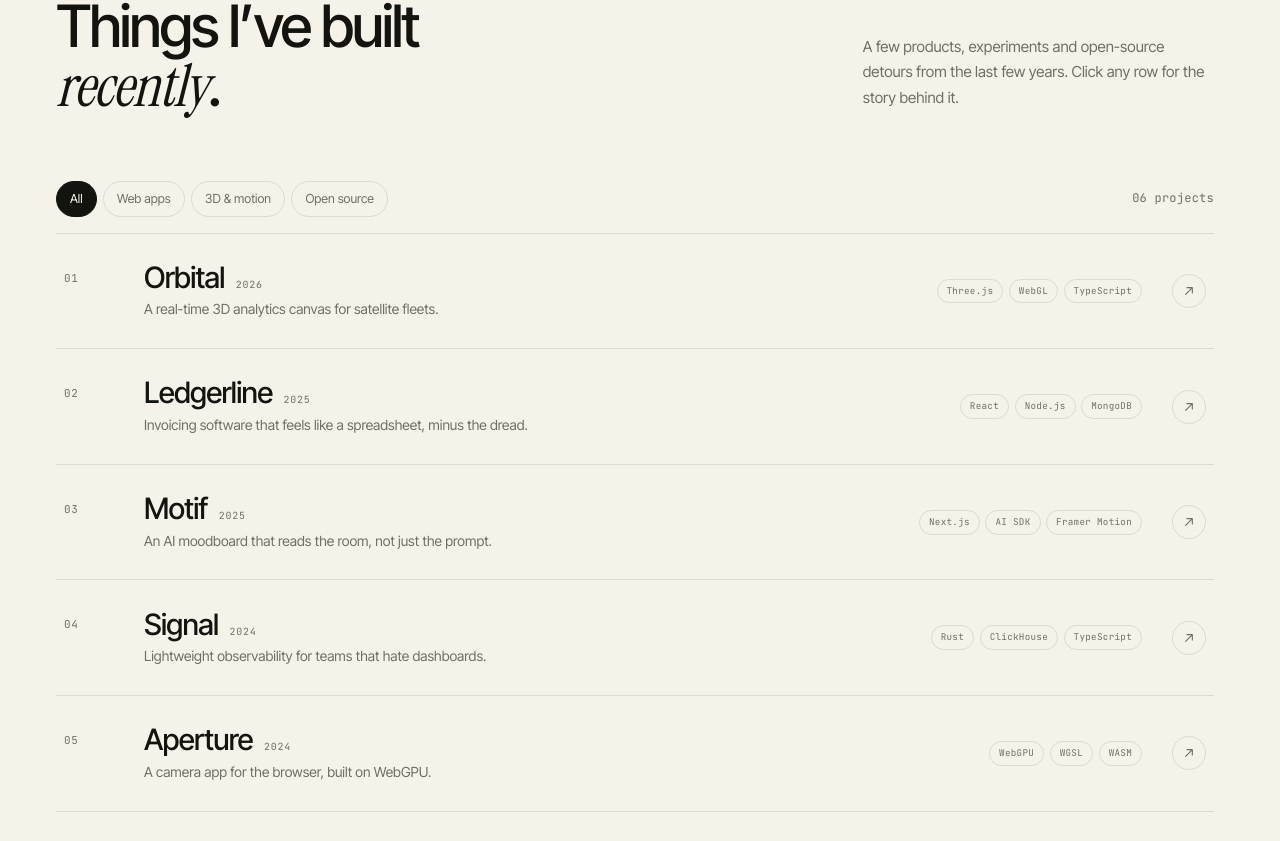
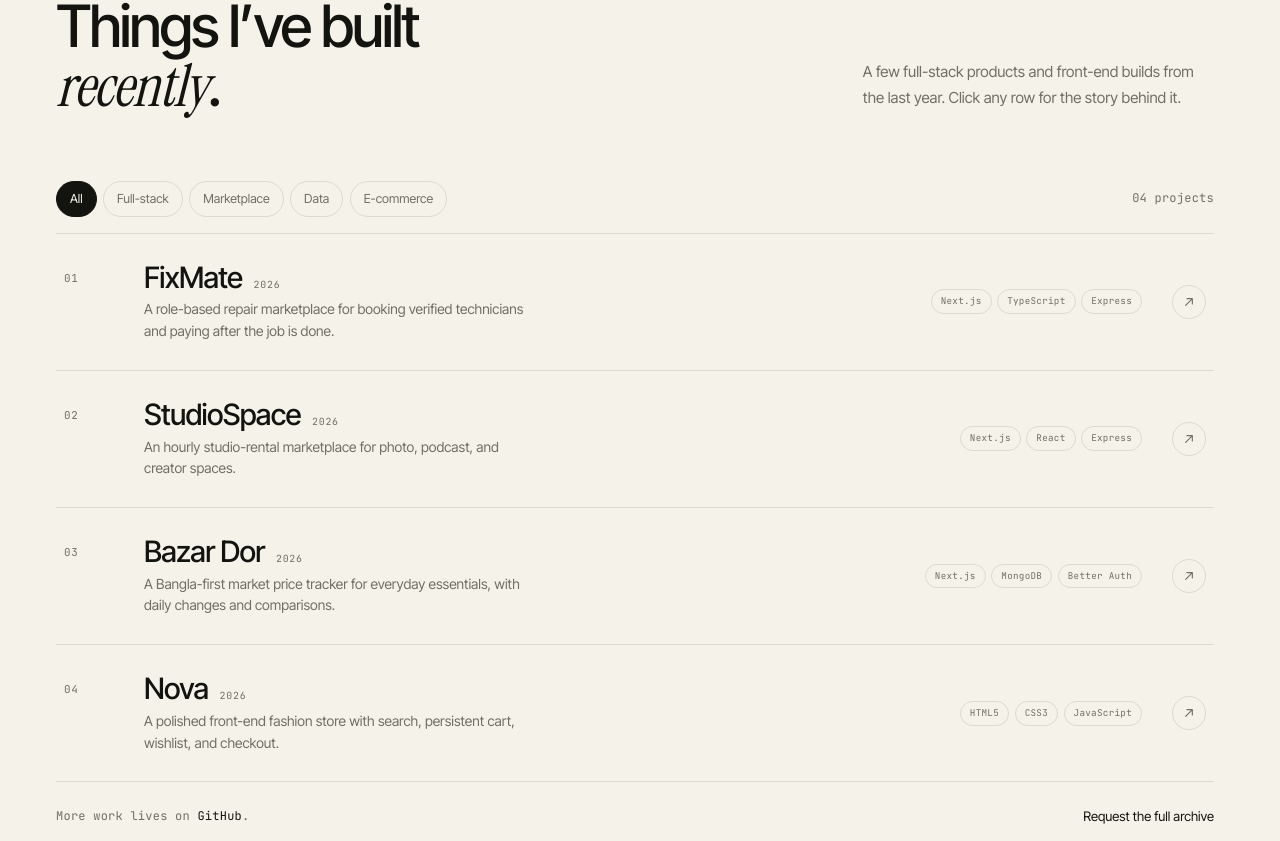
Before and after one commit to rehat2007/Rehat_Portfolio, a Next.js app: page / in a window 1280 px wide. Shown: the part 1212-2053 px from the top of the page. Built offline with nearby package versions, Linux system fonts and the light colour scheme.

Commit message:
content: replace projects with live full-stack work

```diff
--- a/src/components/sections/Work.tsx
+++ b/src/components/sections/Work.tsx
@@ -13,9 +13,10 @@ type Filter = "all" | ProjectCategory;
 
 const FILTERS: Array<{ value: Filter; label: string }> = [
   { value: "all", label: "All" },
-  { value: "Web app", label: "Web apps" },
-  { value: "3D & motion", label: "3D & motion" },
-  { value: "Open source", label: "Open source" },
+  { value: "Full-stack", label: "Full-stack" },
+  { value: "Marketplace", label: "Marketplace" },
+  { value: "Data", label: "Data" },
+  { value: "E-commerce", label: "E-commerce" },
 ];
 
 const GITHUB_URL =
@@ -141,8 +142,8 @@ export function Work() {
             </h2>
           </div>
           <p className="section-lead reveal">
-            A few products, experiments and open-source detours from the last few years. Click any row for
-            the story behind it.
+            A few full-stack products and front-end builds from the last year. Click any row for the
+            story behind it.
           </p>
         </header>
 
@@ -212,7 +213,7 @@ export function Work() {
 
         <div className="work-foot reveal">
           <p className="mono">
-            More experiments live on{" "}
+            More work lives on{" "}
             <a className="text-link" href={GITHUB_URL} target="_blank" rel="noopener noreferrer">
               GitHub
             </a>
--- a/src/components/ui/ProjectDialog.tsx
+++ b/src/components/ui/ProjectDialog.tsx
@@ -138,6 +138,30 @@ export function ProjectDialog({ index, onClose, onNavigate }: ProjectDialogProps
           <div className="dialog-body">
             <p className="dialog-lede">{project.longDescription}</p>
 
+            <div className="dialog-links">
+              <a
+                className="dialog-link dialog-link--primary"
+                href={project.liveUrl}
+                target="_blank"
+                rel="noopener noreferrer"
+              >
+                <span>Live site</span>
+                <Icon name="arrowUpRight" />
+              </a>
+              {project.repos.map((repo) => (
+                <a
+                  className="dialog-link"
+                  key={repo.url}
+                  href={repo.url}
+                  target="_blank"
+                  rel="noopener noreferrer"
+                >
+                  <span>{repo.label}</span>
+                  <Icon name="arrowUpRight" />
+                </a>
+              ))}
+            </div>
+
             <div className="dialog-meta">
               <div>
                 <span>Role</span>
--- a/src/content/site.ts
+++ b/src/content/site.ts
@@ -1,4 +1,4 @@
-export type ProjectCategory = "Web app" | "3D & motion" | "Open source";
+export type ProjectCategory = "Full-stack" | "Marketplace" | "Data" | "E-commerce";
 
 export type SocialIcon = "github" | "x" | "linkedin" | "mail";
 
@@ -7,6 +7,11 @@ export interface Social {
   handle: string;
   url: string;
   icon: SocialIcon;
+}
+
+export interface ProjectLink {
+  label: string;
+  url: string;
 }
 
 export interface Project {
@@ -21,6 +26,8 @@ export interface Project {
   stack: string[];
   highlights: string[];
   colors: [string, string];
+  liveUrl: string;
+  repos: ProjectLink[];
 }
 
 export interface Note {
@@ -80,7 +87,7 @@ export const site = {
   ],
 
   stats: [
-    { value: 6, suffix: "", label: "Projects" },
+    { value: 4, suffix: "", label: "Projects" },
     { value: 4, suffix: "", label: "Notes" },
     { value: 4, suffix: "", label: "Experiments" },
     { value: 2, suffix: "", label: "Palettes" },
@@ -89,112 +96,90 @@ export const site = {
   // Sample project and note content - replace with your own before publishing.
   projects: [
     {
-      slug: "orbital",
+      slug: "fixmate",
       index: "01",
-      title: "Orbital",
-      category: "3D & motion",
+      title: "FixMate",
+      category: "Full-stack",
       year: "2026",
-      description: "A real-time 3D analytics canvas for satellite fleets.",
+      description: "A role-based repair marketplace for booking verified technicians and paying after the job is done.",
       longDescription:
-        "Orbital gives mission operators a live, spatial view of their constellations. I designed and built the entire frontend — from the instanced-mesh renderer to the timeline scrubber that lets you rewind eight hours of telemetry without dropping a frame.",
-      role: "Design & engineering",
-      stack: ["Three.js", "WebGL", "TypeScript", "Web Workers"],
+        "FixMate connects customers with verified repair technicians for phones, laptops, ACs, fridges, TVs, and electrical work. Customers browse services, request a repair, track every status change, and pay only after completion. Technicians manage listings and requests, while admins moderate users, bookings, and payments.",
+      role: "Full-stack development",
+      stack: ["Next.js", "TypeScript", "Express", "MongoDB", "Stripe", "Better Auth"],
       highlights: [
-        "Rendered 12,000 orbital objects at 60fps using instanced meshes and a custom LOD system.",
-        "Built a timeline scrubber that streams and interpolates historical telemetry in under 40ms.",
-        "Shipped the design system, docs site and onboarding flow alongside the core product.",
+        "Built separate customer, technician, and admin flows with Better Auth sessions and role-based access.",
+        "Implemented service browsing, booking status tracking, and Stripe Checkout that holds payment until the repair is complete.",
+        "Hardened the Express API with Zod validation, rate limiting, Helmet, and S3-backed uploads.",
       ],
-      colors: ["#d9ff7a", "#7ef0d0"],
+      colors: ["#b6f2d8", "#5eead4"],
+      liveUrl: "https://assignment-09-frontend-two.vercel.app/",
+      repos: [
+        { label: "Frontend repo", url: "https://github.com/rehat2007/Assignment-09-frontend" },
+        { label: "Backend repo", url: "https://github.com/rehat2007/Assignment-09-backend" },
+      ],
     },
     {
-      slug: "ledgerline",
+      slug: "studiospace",
       index: "02",
-      title: "Ledgerline",
-      category: "Web app",
-      year: "2025",
-      description: "Invoicing software that feels like a spreadsheet, minus the dread.",
+      title: "StudioSpace",
+      category: "Marketplace",
+      year: "2026",
+      description: "An hourly studio-rental marketplace for photo, podcast, and creator spaces.",
       longDescription:
-        "A finance workspace for independent studios. The brief was simple: make invoicing feel as quick as typing a sentence. I rebuilt the editing surface from scratch around keyboard-first flows and an optimistic sync engine.",
-      role: "Lead frontend",
-      stack: ["React", "Node.js", "MongoDB", "tRPC"],
+        "StudioSpace connects creative professionals with hourly studio space. Hosts publish photo studios, film stages, podcast lounges, music rooms, and workshop spaces; customers search by category, compare hourly rates, and request bookings against live availability.",
+      role: "Full-stack development",
+      stack: ["Next.js", "React", "Express", "MongoDB", "Better Auth", "Tailwind CSS"],
       highlights: [
-        "Cut time-to-first-invoice from 4 minutes to 38 seconds in usability tests.",
-        "Designed an offline-first sync layer with conflict resolution and undo across sessions.",
-        "Reduced the main bundle by 61% after replacing a charting dependency with hand-rolled SVG.",
+        "Built category search, hourly pricing, and live availability across photo, podcast, music, and workshop studios.",
+        "Implemented email/password and Google OAuth with Better Auth sharing sessions across the Next.js frontend and Express API.",
+        "Added bookings, reviews, wishlists, host dashboards, and newsletter flows on a shared MongoDB data model.",
       ],
-      colors: ["#ffc09b", "#ff8fa8"],
+      colors: ["#ffb199", "#ff8a65"],
+      liveUrl: "https://studiospace-theta.vercel.app/",
+      repos: [
+        { label: "Frontend repo", url: "https://github.com/rehat2007/Assignment-08-frontend" },
+        { label: "Backend repo", url: "https://github.com/rehat2007/Assignment-08-backend" },
+      ],
     },
     {
-      slug: "motif",
+      slug: "bazar-dor",
       index: "03",
-      title: "Motif",
-      category: "Web app",
-      year: "2025",
-      description: "An AI moodboard that reads the room, not just the prompt.",
+      title: "Bazar Dor",
+      category: "Data",
+      year: "2026",
+      description: "A Bangla-first market price tracker for everyday essentials, with daily changes and comparisons.",
       longDescription:
-        "Motif turns a messy folder of references into coherent art direction. I worked with the founding team to shape the product and built the interaction model: spatial boards, inline generation, and a review flow that keeps humans in charge.",
-      role: "Founding engineer",
-      stack: ["Next.js", "AI SDK", "Framer Motion", "Tailwind"],
+        "Bazar Dor helps people follow the latest prices of rice, lentils, oil, vegetables, fish, meat, eggs, and spices. Signed-in users compare prices across markets and track fluctuations, while a live-style ticker and sorting controls make daily price checks fast on any screen.",
+      role: "Full-stack development",
+      stack: ["Next.js", "MongoDB", "Better Auth", "Tailwind CSS", "DaisyUI"],
       highlights: [
-        "Designed and shipped the spatial board canvas with drag, snap and multi-select.",
-        "Built a streaming generation UI with skeleton previews and graceful failure states.",
-        "Took the product from prototype to 9k weekly active designers in seven months.",
+        "Built a Bangla-first responsive storefront with a live-style price ticker and daily price-change indicators.",
+        "Added category filters, sorting, and per-product market comparisons across 33+ everyday essentials.",
+        "Implemented social authentication and MongoDB-backed product data with a DaisyUI component system.",
       ],
-      colors: ["#cdb9ff", "#93a8ff"],
+      colors: ["#b9f6ca", "#ffe082"],
+      liveUrl: "https://assignment-07-beta.vercel.app/",
+      repos: [{ label: "Repository", url: "https://github.com/rehat2007/Assignment-07" }],
     },
     {
-      slug: "signal",
+      slug: "nova",
       index: "04",
-      title: "Signal",
-      category: "Open source",
-      year: "2024",
-      description: "Lightweight observability for teams that hate dashboards.",
+      title: "Nova",
+      category: "E-commerce",
+      year: "2026",
+      description: "A polished front-end fashion store with search, persistent cart, wishlist, and checkout.",
       longDescription:
-        "Signal is an open-source toolkit that turns logs, traces and metrics into one queryable event stream. I maintain the browser client and the embeddable charting library used by roughly 400 teams.",
-      role: "Creator & maintainer",
-      stack: ["Rust", "ClickHouse", "TypeScript"],
+        "Nova is a front-end-only e-commerce demo for a modern fashion brand. It includes a shop with live filtering, search, and six sort options, product pages with size and color selection, a LocalStorage cart and wishlist, and a validated checkout flow.",
+      role: "Front-end development",
+      stack: ["HTML5", "CSS3", "JavaScript", "LocalStorage"],
       highlights: [
-        "Designed an SDK that adds under 3kb to a bundle and batches events on idle.",
-        "Wrote the charting layer: canvas-based, accessible, keyboard-navigable.",
-        "Grew the project to 4.8k GitHub stars with zero marketing budget.",
+        "Built a 16-product catalogue with live search, category filtering, and six sort modes.",
+        "Implemented a LocalStorage cart and wishlist with quantity controls, a free-shipping threshold, and empty states.",
+        "Created a validated checkout flow with order confirmation, toasts, and accessible keyboard-friendly controls.",
       ],
-      colors: ["#a9e9ff", "#82a9ff"],
-    },
-    {
-      slug: "aperture",
-      index: "05",
-      title: "Aperture",
-      category: "3D & motion",
-      year: "2024",
-      description: "A camera app for the browser, built on WebGPU.",
-      longDescription:
-        "A weekend experiment that got out of hand. Aperture applies real-time film emulation in the browser using WebGPU compute shaders, with a tactile control surface inspired by analog cameras.",
-      role: "Everything",
-      stack: ["WebGPU", "WGSL", "WASM"],
-      highlights: [
-        "Implemented a 12-pass film pipeline at 4K and 60fps on integrated graphics.",
-        "Built a graceful WebGL2 fallback so the app works on older devices.",
-        "Featured on Chrome Experiments and Hacker News front page.",
-      ],
-      colors: ["#ffe29a", "#ffb47a"],
-    },
-    {
-      slug: "field-notes",
-      index: "06",
-      title: "Field Notes",
-      category: "Web app",
-      year: "2023",
-      description: "A writing app with a physical soul and local-first bones.",
-      longDescription:
-        "A distraction-free writing tool for people who miss paper. Everything is stored locally, synced peer-to-peer, and exported as clean Markdown. I built the editor, the typography engine and the sync protocol.",
-      role: "Design & engineering",
-      stack: ["Tauri", "SQLite", "CRDT", "Rust"],
-      highlights: [
-        "Wrote a custom CRDT layer that syncs offline edits across devices in under a second.",
-        "Designed a typography system with true optical margins and hanging punctuation.",
-        "Shipped a 6MB desktop app with a cold start under 400ms.",
-      ],
-      colors: ["#d8ffae", "#96efc6"],
+      colors: ["#e8e6dc", "#a8a29e"],
+      liveUrl: "https://novastore-pink.vercel.app/",
+      repos: [{ label: "Repository", url: "https://github.com/rehat2007/nova_store" }],
     },
   ],
 
--- a/src/styles/portfolio.css
+++ b/src/styles/portfolio.css
@@ -1645,6 +1645,42 @@ h2 em {
   color: var(--text-soft);
   max-width: 62ch;
 }
+
+.dialog-links {
+  display: flex;
+  flex-wrap: wrap;
+  gap: 0.5rem;
+  margin-top: 1.5rem;
+}
+.dialog-link {
+  display: inline-flex;
+  align-items: center;
+  gap: 0.4rem;
+  padding: 8px 12px;
+  border-radius: 999px;
+  border: 1px solid var(--line);
+  color: var(--text-soft);
+  font-size: 0.78rem;
+  transition: color 0.25s, border-color 0.25s, background-color 0.25s, transform 0.3s var(--ease);
+}
+.dialog-link svg { width: 13px; height: 13px; }
+.dialog-link:hover {
+  color: var(--text);
+  border-color: var(--line-strong);
+  background: var(--surface);
+  transform: translateY(-1px);
+}
+.dialog-link--primary {
+  background: var(--accent);
+  border-color: var(--accent);
+  color: var(--accent-ink);
+}
+.dialog-link--primary:hover {
+  background: var(--accent);
+  border-color: var(--accent);
+  color: var(--accent-ink);
+}
+
 .dialog-meta {
   display: grid;
   grid-template-columns: repeat(3, minmax(0, 1fr));
```
Also changed, not shown: 1 other file (tests, documents, lock files or other folders).
